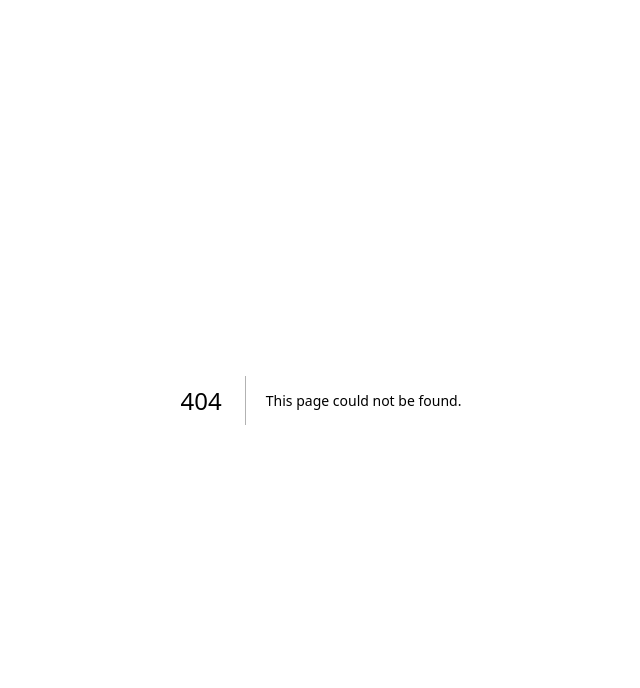
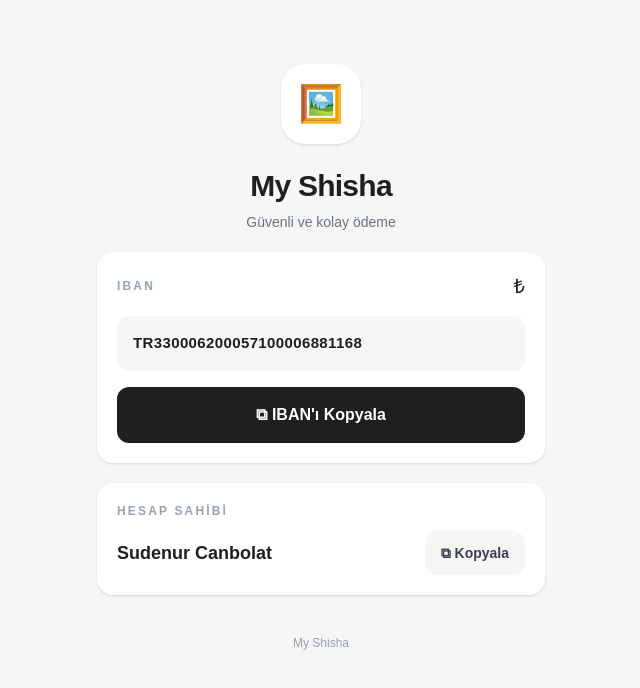
Before and after one commit to haktansengul/nfc-review-system, a Next.js app: page /n/My-Shisha in a window 1280 px wide. Before the commit this address had no page. Shown: the top 688 px of the page, without its empty margins (319-959 px from the left). Built offline with nearby package versions, Linux system fonts and the light colour scheme.

Commit message:
My Shisha

```diff
--- /dev/null
+++ b/app/n/My-Shisha/page.tsx
@@ -0,0 +1,120 @@
+"use client";
+
+import { useState } from "react";
+
+export default function BusinessPage() {
+  const [copiedIBAN, setCopiedIBAN] = useState(false);
+  const [copiedName, setCopiedName] = useState(false);
+
+  const iban = "TR330006200057100006881168";
+  const accountName = "Sudenur Canbolat";
+
+  async function copyIBAN() {
+    await navigator.clipboard.writeText(iban);
+    setCopiedIBAN(true);
+
+    setTimeout(() => {
+      setCopiedIBAN(false);
+    }, 2000);
+  }
+
+  async function copyName() {
+    await navigator.clipboard.writeText(accountName);
+    setCopiedName(true);
+
+    setTimeout(() => {
+      setCopiedName(false);
+    }, 2000);
+  }
+
+  return (
+    <main className="min-h-screen bg-[#f6f6f4] px-5 py-10 text-[#1f1f1f]">
+      <div className="mx-auto w-full max-w-md">
+
+        {/* BAŞLIK */}
+        <section className="pt-6 text-center">
+          <div className="mx-auto flex h-20 w-20 items-center justify-center rounded-3xl bg-white text-4xl shadow-sm">
+            🖼️
+          </div>
+
+          <h1 className="mt-6 text-3xl font-bold tracking-tight">
+            My Shisha
+          </h1>
+
+          <p className="mt-2 text-sm text-gray-500">
+            Güvenli ve kolay ödeme
+          </p>
+        </section>
+
+        {/* SAHİBİNDEN */}
+
+
+        {/* IBAN */}
+        <section className="mt-5">
+          <div className="rounded-2xl bg-white p-5 shadow-sm">
+
+            <div className="flex items-center justify-between">
+              <p className="text-xs font-semibold tracking-[0.18em] text-gray-400">
+                IBAN
+              </p>
+
+              <span className="text-xl">
+                ₺
+              </span>
+            </div>
+
+            <div className="mt-4 rounded-xl bg-[#f6f6f4] px-4 py-4">
+              <p className="break-all text-[15px] font-semibold tracking-wide">
+                {iban}
+              </p>
+            </div>
+
+            <button
+              onClick={copyIBAN}
+              className="mt-4 flex w-full items-center justify-center gap-2 rounded-xl bg-[#1f1f1f] px-5 py-4 text-base font-semibold text-white transition hover:bg-black"
+            >
+              {copiedIBAN
+                ? "✓ IBAN Kopyalandı"
+                : "⧉ IBAN'ı Kopyala"}
+            </button>
+
+          </div>
+        </section>
+
+        {/* HESAP SAHİBİ */}
+        <section className="mt-5 rounded-2xl bg-white p-5 shadow-sm">
+
+          <p className="text-xs font-semibold tracking-[0.18em] text-gray-400">
+            HESAP SAHİBİ
+          </p>
+
+          <div className="mt-3 flex items-center justify-between gap-4">
+
+            <p className="text-lg font-semibold">
+              {accountName}
+            </p>
+
+            <button
+              onClick={copyName}
+              className="shrink-0 rounded-xl bg-[#f6f6f4] px-4 py-3 text-sm font-semibold text-gray-700 transition hover:bg-gray-200"
+            >
+              {copiedName
+                ? "✓ Kopyalandı"
+                : "⧉ Kopyala"}
+            </button>
+
+          </div>
+
+        </section>
+
+        {/* FOOTER */}
+        <footer className="pb-6 pt-10 text-center">
+          <p className="text-xs text-gray-400">
+            My Shisha
+          </p>
+        </footer>
+
+      </div>
+    </main>
+  );
+}
```
